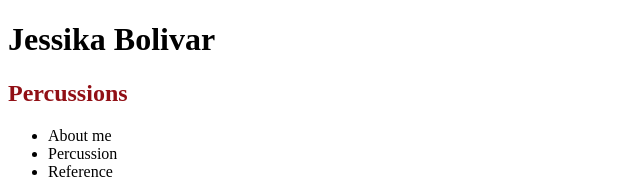
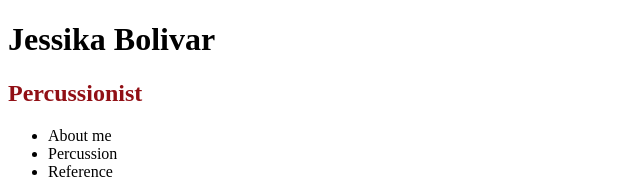
Before and after one commit to jessika22/web, a plain HTML site: page index.html in a window 1280 px wide. Shown: the top 194 px of the page, 0-640 px from the left. Drawn offline with Linux system fonts and the light colour scheme; grey boxes are pictures that could not be loaded.

```diff
--- a/index.html
+++ b/index.html
@@ -15,7 +15,7 @@
 </style>
 <body>
 	<h1>Jessika Bolivar</h1>
-	<h2>Percussions</h2>
+	<h2>Percussionist</h2>
 	<nav>
 		<ul>
 		<li>About me</li>
```
